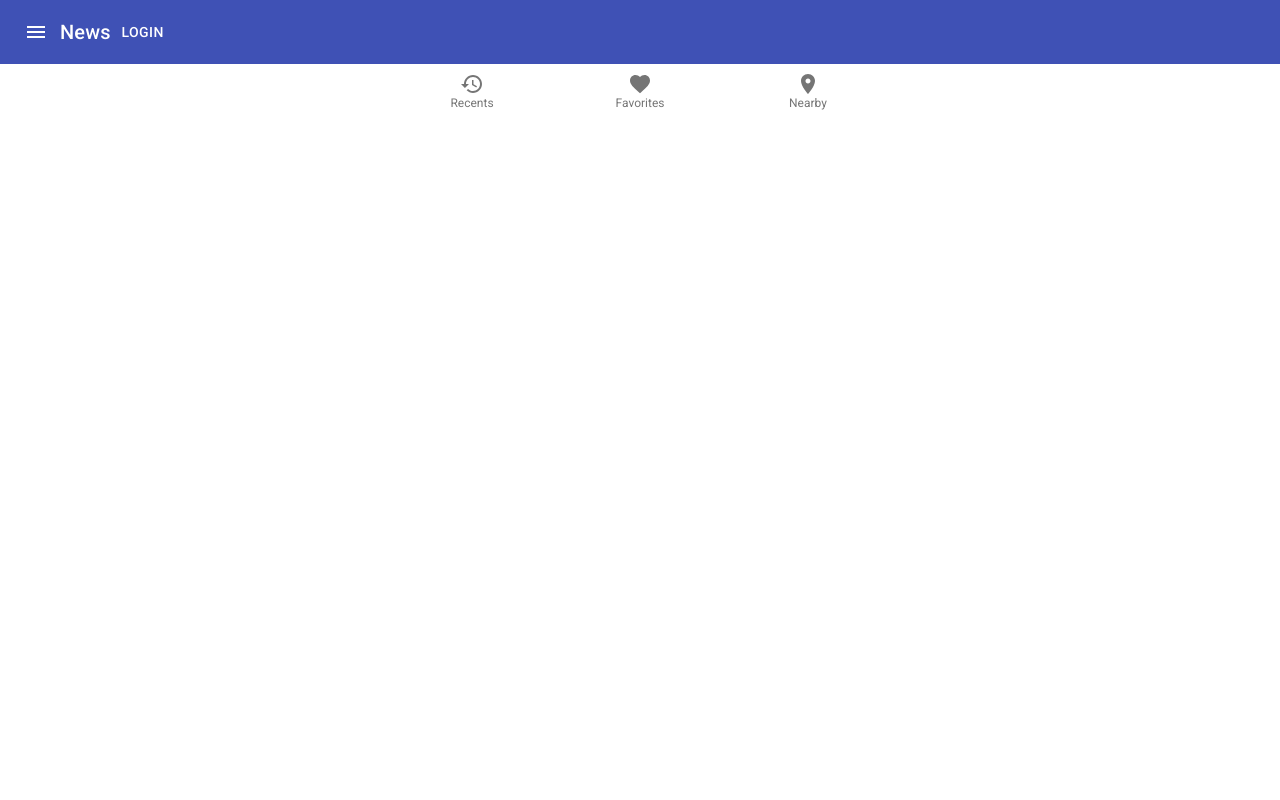
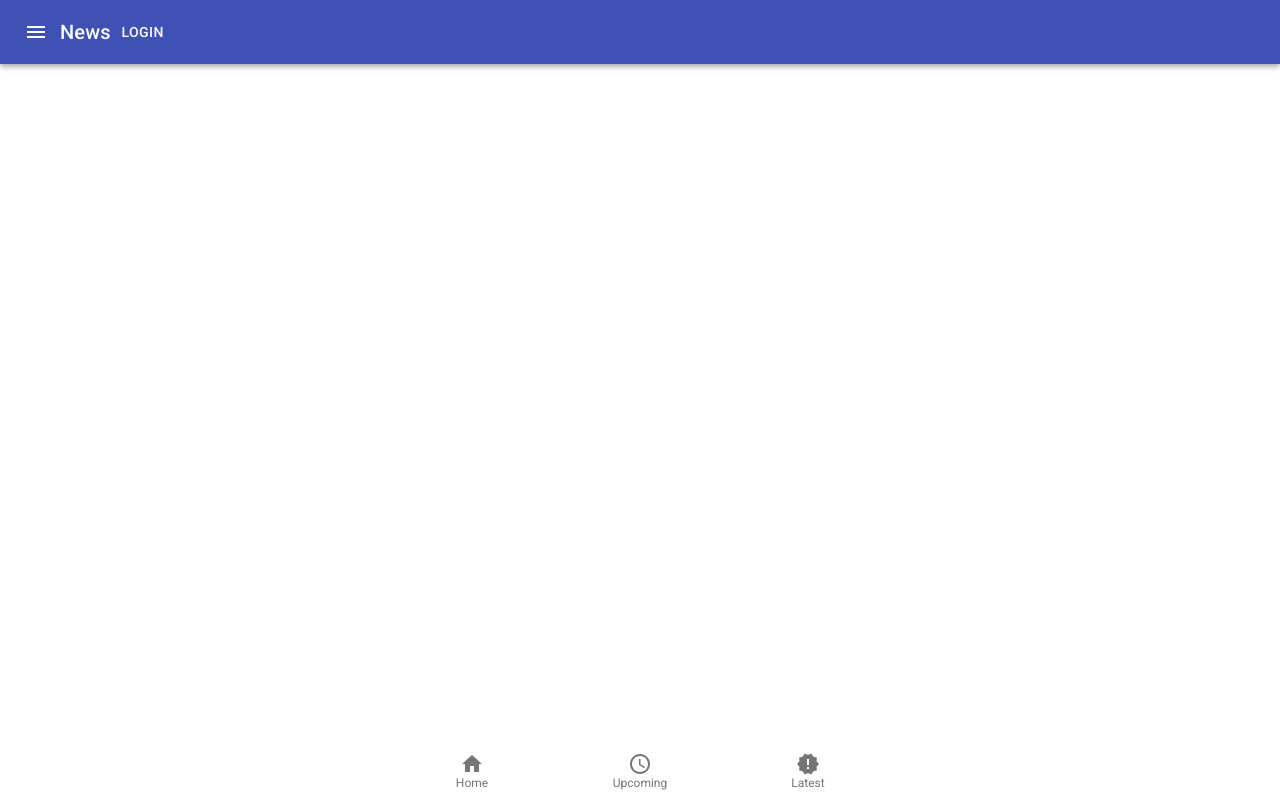
Before and after one commit to usamasubhani/spacex, a React (Create React App) app: page / in a window 1280 px wide. Built offline with nearby package versions, Linux system fonts and the light colour scheme.

Commit message:
Add bottom navigation

```diff
--- a/src/components/BottomNav/BottomNav.tsx
+++ b/src/components/BottomNav/BottomNav.tsx
@@ -1,27 +1,37 @@
 import React from 'react'
 import BottomNavigation from '@material-ui/core/BottomNavigation';
 import BottomNavigationAction from '@material-ui/core/BottomNavigationAction';
-import RestoreIcon from '@material-ui/icons/Restore';
-import FavoriteIcon from '@material-ui/icons/Favorite';
-import LocationOnIcon from '@material-ui/icons/LocationOn';
+import HomeIcon from '@material-ui/icons/Home';
+import ScheduleIcon from '@material-ui/icons/Schedule';
+import NewReleasesIcon from '@material-ui/icons/NewReleases';
+import { makeStyles } from '@material-ui/core';
 
+const useStyles = makeStyles({
+  stickToBottom: {
+    width: "100%",
+    bottom: 0,
+    position: "fixed",
+  },
+});
 
 const BottomNav = () => {
+    const classes = useStyles();
+
     return (
-        <>
+        <div>
         <BottomNavigation
         // value={}
         // onChange={(event, newValue) => {
         //     setValue(newValue);
         // }}
         showLabels
-        // className={classes.root}
+        className={classes.stickToBottom}
         >
-        <BottomNavigationAction label="Recents" icon={<RestoreIcon />} />
-        <BottomNavigationAction label="Favorites" icon={<FavoriteIcon />} />
-        <BottomNavigationAction label="Nearby" icon={<LocationOnIcon />} />
+        <BottomNavigationAction label="Home" icon={<HomeIcon />} />
+        <BottomNavigationAction label="Upcoming" icon={<ScheduleIcon />} />
+        <BottomNavigationAction label="Latest" icon={<NewReleasesIcon />} />
         </BottomNavigation>
-        </>
+        </div>
     )
 }
 
```
Also changed, not shown: 1 other file (tests, documents, lock files or other folders).
